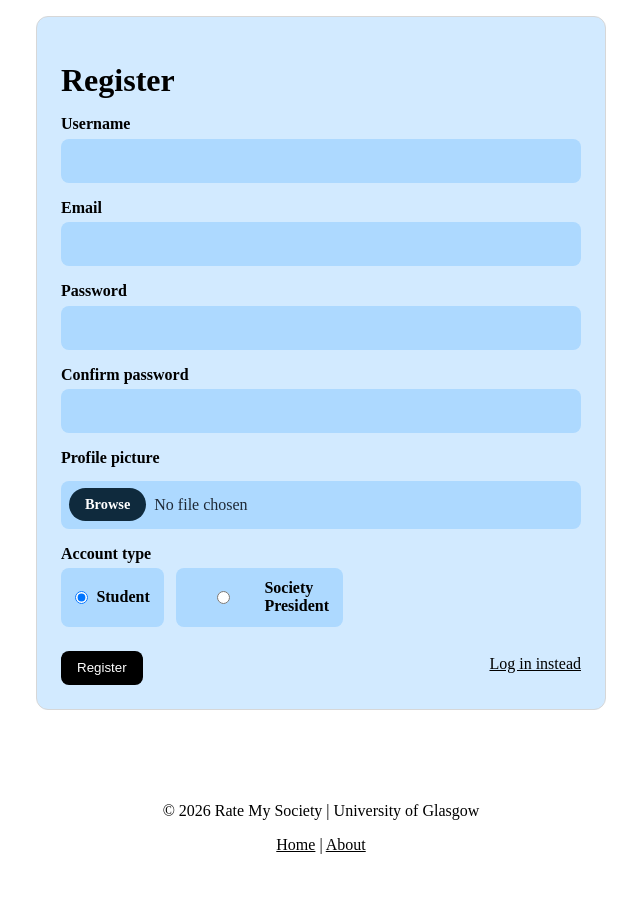
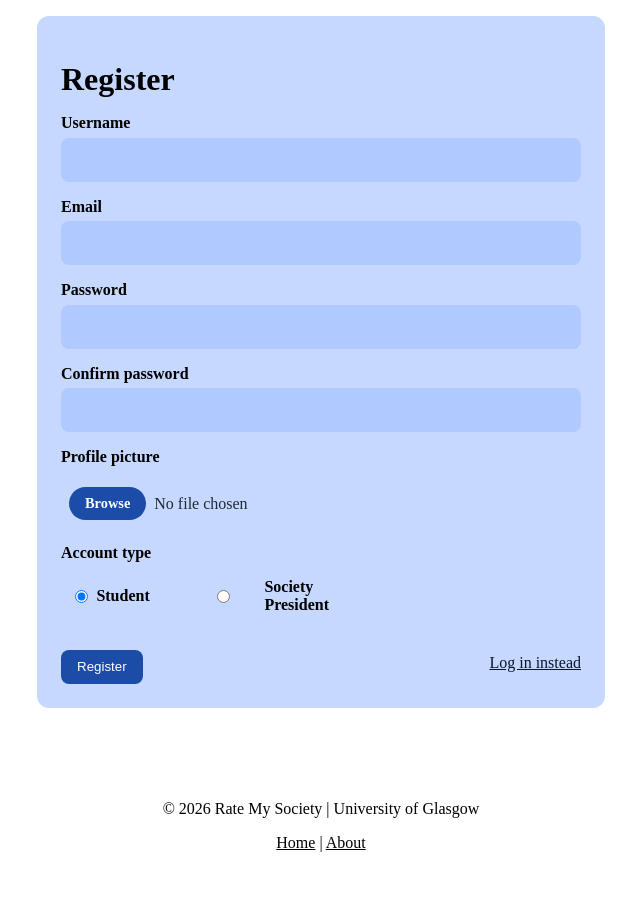
Before and after one commit to imi-ros-fox/Rate_My_Soc, a Django app: page /rms/register/ in a window 1280 px wide. Shown: the part 106-1004 px from the top of the page, without its empty margins (319-959 px from the left). After the commit the page ends 958 px from the top, so only its background shows below. Run offline with Django 3.2, Linux system fonts and the light colour scheme.

Commit message:
create tag fixes, colour consistancy and header z index

```diff
--- a/static/css/Sign_up.css
+++ b/static/css/Sign_up.css
@@ -9,9 +9,8 @@
 .auth-card {
     width: min(520px, 100%);
     padding: 1.5rem;
-    border: 1px solid #d7d7d7;
     border-radius: 12px;
-    background: #d2eaff;
+    background: #c7d8ff;
 }
 
 .auth-card h1 {
@@ -34,7 +33,7 @@
     padding: 0.9rem 1rem;
     border: 0;
     border-radius: 8px;
-    background: #add9ff;
+    background: #b0c9ff;;
     box-sizing: border-box;
 }
 
@@ -60,7 +59,7 @@
     gap: 0.5rem;
     padding: 0.7rem 0.9rem;
     border-radius: 8px;
-    background: #add9ff;
+    background: #c7d8ff;
 }
 
 .role-option input {
@@ -73,7 +72,7 @@
     margin-top: 0.5rem;
     border-radius: 8px;
     border: 0;
-    background: #add9ff;
+    background: #c7d8ff;
     display: flex;
     align-items: center;
     position: relative;
@@ -114,7 +113,7 @@
     align-items: center;
     padding: 0.5rem 1rem;
     border-radius: 999px;
-    background: #0f2a3d;
+    background: #1b4ca8;
     color: #ffffff;
     font-weight: 600;
     cursor: pointer;
@@ -133,12 +132,12 @@
     padding: 0.6rem 1rem;
     border: 0;
     border-radius: 8px;
-    background: #000000;
+    background: #1b4ca8;
     color: #ffffff;
 }
 
 .return-link {
-    color: #000000;
+    color: #13213a;
     font-weight: 600;
     text-decoration: none;
 }
@@ -149,7 +148,7 @@
 }
 
 .auth-card a{
-    color: #000000;
+    color: rgb(9, 21, 44);;
     text-align: right;
     margin-left: auto;
 }
--- a/static/css/header/header.css
+++ b/static/css/header/header.css
@@ -7,6 +7,7 @@
     border-bottom: 3px solid #c7d8ff;
     position: sticky;
     top: 0;
+    z-index: 1000;
 }
 
 .Create_Soc {
--- a/static/css/home_page.css
+++ b/static/css/home_page.css
@@ -104,6 +104,7 @@
 
 .soc-sort-dropdown {
     position: relative;
+    z-index: 10;
 }
 
 .soc-sort-btn {
@@ -189,6 +190,7 @@
 .soc-card:hover {
     background: #b0c9ff;
     transform: translateY(-2px);
+    z-index: 1;
 }
 
 .soc-card-logo {
--- a/templates/rango/society/create_soc.html
+++ b/templates/rango/society/create_soc.html
@@ -46,8 +46,8 @@
                     </label>
                 {% endfor %}
             {% endif %}
+            <a  href="{% url 'rango:create_category' %}">+ Add category</a>
         </div>
-            <a href="{% url 'rango:create_category' %}" class="add-category-link">+ Add category</a>
         {% if form and form.categories.errors %}
             <div class="field-errors">{{ form.categories.errors }}</div>
         {% endif %}
```
Also changed, not shown: static/css/Sign_in.css (+4 -5 lines), static/css/create_soc.css (+31 -7 lines), templates/rango/home/search_results.html (+30 -21 lines).
